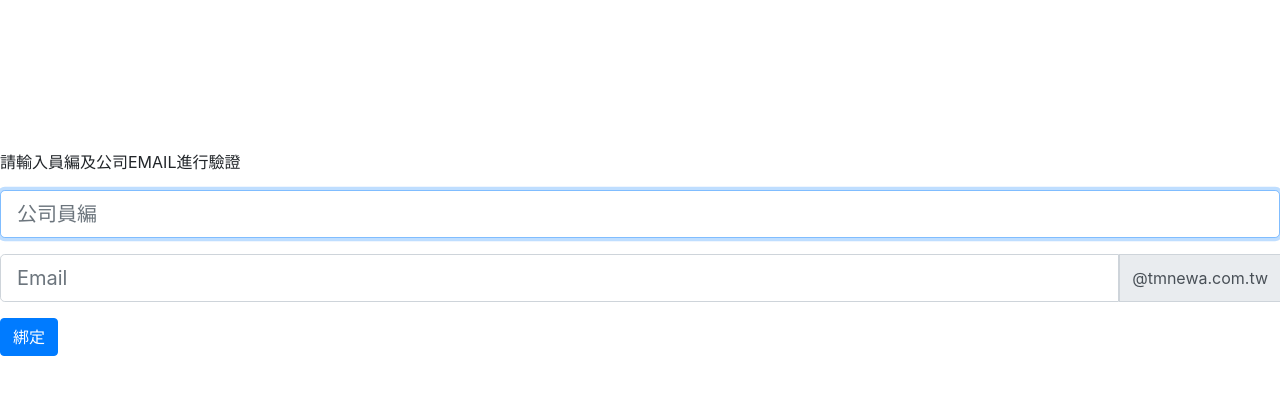
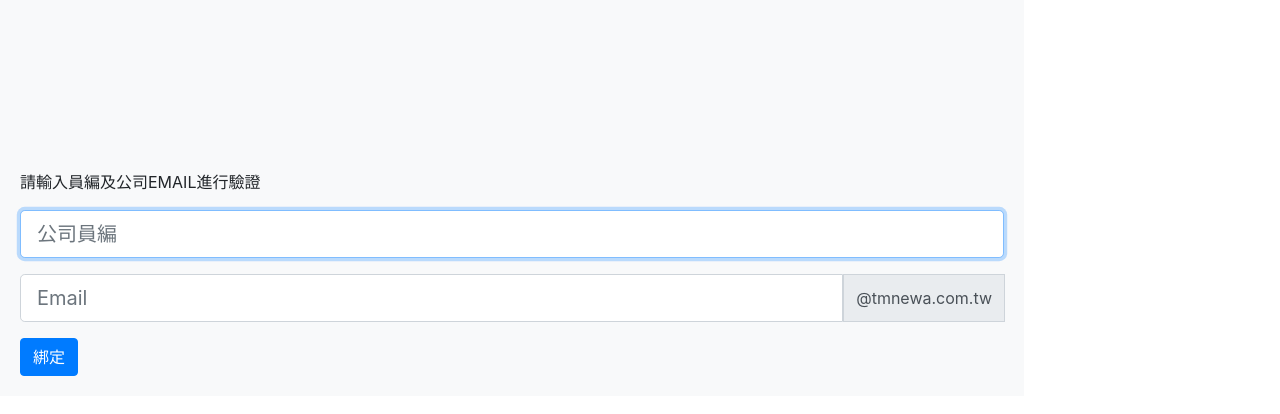
Before and after one commit to njscococo/LineAPIServer, a website: page public/tmnewalogin.html in a window 1280 px wide. Drawn offline with nearby package versions, Linux system fonts and the light colour scheme.

Commit message:
modify css

```diff
--- a/public/tmnewalogin.html
+++ b/public/tmnewalogin.html
@@ -22,7 +22,7 @@
 </header>
 
 <body class="text-center">
-    <form>
+    <div class="card-body" style="width:80%;background-color: #f8f9fa;">
         <div id="div_login" class="box ">
             <div class="form-group">
                 <span>請輸入員編及公司EMAIL進行驗證</span>
@@ -57,7 +57,7 @@
         <div class="col-md-8">
             <a href="#" id="lineurl" style="display: none">驗證通過，請點我完成帳號綁定</a>
         </div>
-    </form>
+    </div>
 
 
 
```
